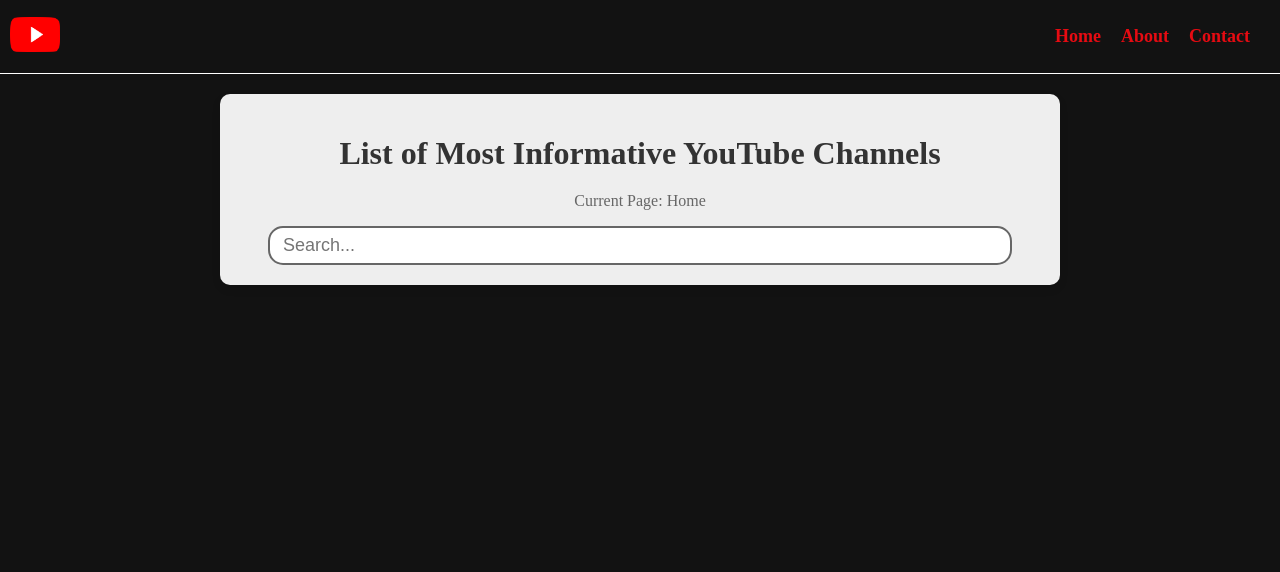
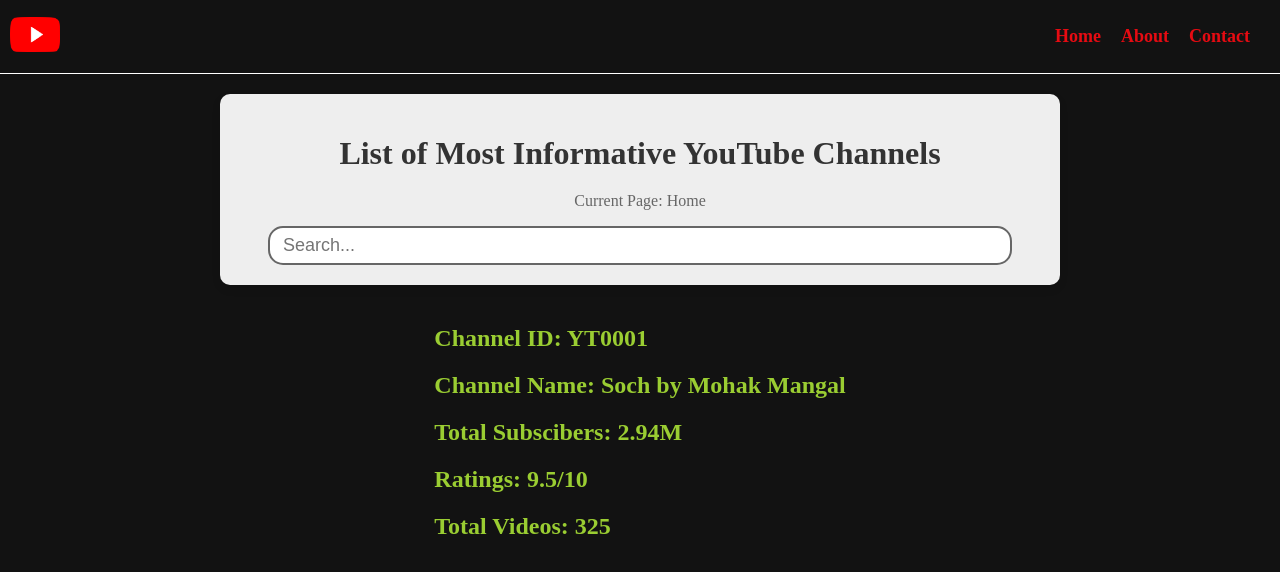
Before and after one commit to kalviumcommunity/S56_Informative_YT_Channels, a React (Vite) app in the folder Client_YT/: page / in a window 1280 px wide. Shown: the top 572 px of the page. Built offline with nearby package versions, Linux system fonts and the light colour scheme.

Commit message:
DesigningComponents

```diff
--- a/Client_YT/package.json
+++ b/Client_YT/package.json
@@ -11,7 +11,8 @@
   },
   "dependencies": {
     "react": "^18.2.0",
-    "react-dom": "^18.2.0"
+    "react-dom": "^18.2.0",
+    "react-router-dom": "^6.22.2"
   },
   "devDependencies": {
     "@types/react": "^18.2.56",
--- a/Client_YT/src/App.jsx
+++ b/Client_YT/src/App.jsx
@@ -1,6 +1,8 @@
-// App.js
 import { useState } from 'react';
 import './App.css';
+import DummyData from './Components/DummyData';
+import {Router, Routes, Route} from 'react-router-dom'
+import Data from './data.json'
 
 function App() {
   const [count, setCount] = useState(0);
@@ -26,6 +28,10 @@
           <input type="text" placeholder="Search..." />
         </div>
       </div>
+      <div className='dummydata'>
+      <DummyData data={Data} />
+      </div>
+
     </>
   );
 }
--- /dev/null
+++ b/Client_YT/src/Components/DummyData.css
@@ -0,0 +1,9 @@
+.dummydata{
+    color: yellowgreen;
+    width: 100%;
+    height: 100%;
+    display: flex;
+    justify-content: center;
+    align-items: center;
+    font-family:'Times New Roman', Times, serif;
+}
--- /dev/null
+++ b/Client_YT/src/Components/DummyData.jsx
@@ -0,0 +1,17 @@
+import React from 'react';
+import './DummyData.css'
+
+const DummyData = ({data}) => {
+  return (
+    <div>
+      <h2>Channel ID:    {data.channel_id}</h2>
+      <h2>Channel Name:    {data.channel_name}</h2>
+      <h2>Total Subscibers:    {data.subscribers}</h2>
+      <h2>Ratings:    {data.ratings}</h2>
+      <h2>Total Videos:    {data.total_videos}</h2>
+
+    </div>
+  );
+};
+
+export default DummyData;
--- /dev/null
+++ b/Client_YT/src/data.json
@@ -0,0 +1,7 @@
+{
+     "channel_id": "YT0001",
+     "channel_name": "Soch by Mohak Mangal",
+     "subscribers": "2.94M",
+     "ratings": "9.5/10",
+     "total_videos": 325
+}
```
Also changed, not shown: 2 other files (tests, documents, lock files or other folders).
